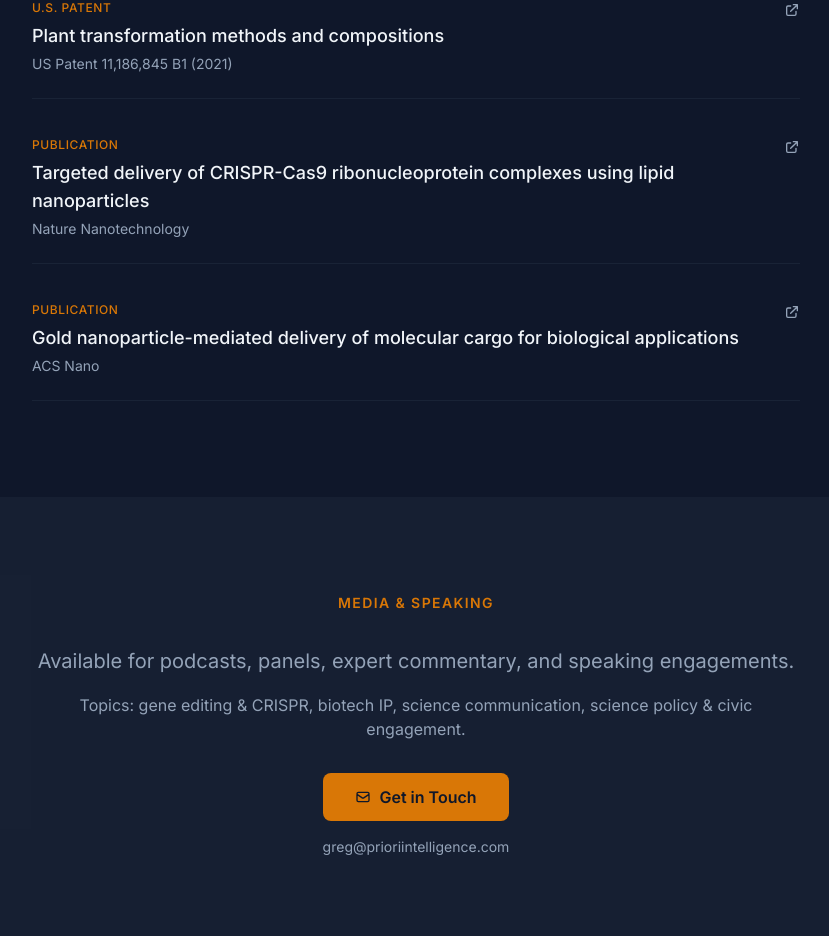
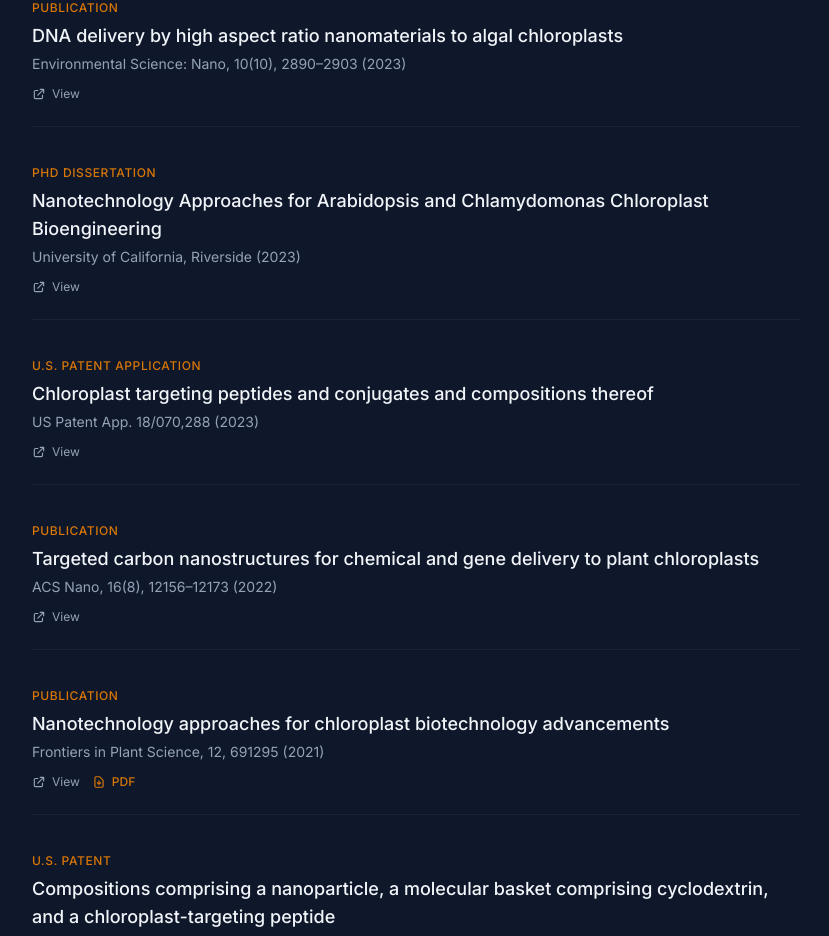
Before and after one commit to gregnewkirk/gregnewkirk-com, a Next.js app: page / in a window 1280 px wide. Shown: the part 2220-3156 px from the top of the page, without its empty margins (224-1053 px from the left). Built offline with nearby package versions, Linux system fonts and the light colour scheme.

Commit message:
Replace placeholder publications with full accurate list + PDF download links

```diff
--- a/src/app/page.tsx
+++ b/src/app/page.tsx
@@ -56,27 +56,84 @@
 
 const publications = [
   {
-    title: "Plant transformation methods and compositions",
+    title: "DNA delivery by high aspect ratio nanomaterials to algal chloroplasts",
+    type: "Publication",
+    citation: "Environmental Science: Nano, 10(10), 2890–2903",
+    year: "2023",
+    href: "https://doi.org/10.1039/d3en00018d",
+    pdf: null,
+  },
+  {
+    title: "Nanotechnology Approaches for Arabidopsis and Chlamydomonas Chloroplast Bioengineering",
+    type: "PhD Dissertation",
+    citation: "University of California, Riverside",
+    year: "2023",
+    href: "https://scholar.google.com/citations?user=sI--g3gAAAAJ",
+    pdf: null,
+  },
+  {
+    title: "Chloroplast targeting peptides and conjugates and compositions thereof",
+    type: "U.S. Patent Application",
+    citation: "US Patent App. 18/070,288",
+    year: "2023",
+    href: "https://patents.google.com/patent/US20230183756A1",
+    pdf: null,
+  },
+  {
+    title: "Targeted carbon nanostructures for chemical and gene delivery to plant chloroplasts",
+    type: "Publication",
+    citation: "ACS Nano, 16(8), 12156–12173",
+    year: "2022",
+    href: "https://doi.org/10.1021/acsnano.2c05522",
+    pdf: null,
+  },
+  {
+    title: "Nanotechnology approaches for chloroplast biotechnology advancements",
+    type: "Publication",
+    citation: "Frontiers in Plant Science, 12, 691295",
+    year: "2021",
+    href: "https://doi.org/10.3389/fpls.2021.691295",
+    pdf: "https://www.frontiersin.org/articles/10.3389/fpls.2021.691295/pdf",
+  },
+  {
+    title: "Compositions comprising a nanoparticle, a molecular basket comprising cyclodextrin, and a chloroplast-targeting peptide",
     type: "U.S. Patent",
-    citation: "US Patent 11,186,845 B1",
+    citation: "US Patent 11,186,845",
     year: "2021",
     href: "https://patents.google.com/patent/US11186845B1",
+    pdf: null,
   },
   {
-    title:
-      "Targeted delivery of CRISPR-Cas9 ribonucleoprotein complexes using lipid nanoparticles",
+    title: "Nanoparticle-mediated genetic engineering of plants",
     type: "Publication",
-    citation: "Nature Nanotechnology",
-    year: "",
-    href: "#",
+    citation: "Molecular Plant, 12(8), 1037–1040",
+    year: "2019",
+    href: "https://doi.org/10.1016/j.molp.2019.06.010",
+    pdf: "https://www.cell.com/action/showPdf?pii=S1674-2052%2819%2930231-X",
   },
   {
-    title:
-      "Gold nanoparticle-mediated delivery of molecular cargo for biological applications",
+    title: "Nanobiotechnology approaches for engineering smart plant sensors",
     type: "Publication",
-    citation: "ACS Nano",
-    year: "",
-    href: "#",
+    citation: "Nature Nanotechnology, 14(6), 541–553",
+    year: "2019",
+    href: "https://doi.org/10.1038/s41565-019-0470-6",
+    pdf: null,
+  },
+  {
+    title: "Catalytic scavenging of plant reactive oxygen species in vivo by anionic cerium oxide nanoparticles",
+    type: "Publication",
+    citation: "Journal of Visualized Experiments (JoVE), 58373",
+    year: "2018",
+    href: "https://doi.org/10.3791/58373",
+    pdf: "https://www.ncbi.nlm.nih.gov/pmc/articles/PMC6231912/pdf",
+  },
+  {
+    title: "A 2018 Ballot Measure Analysis for Voters: The CA Water Bond and its Impact on Scientific Research",
+    type: "Publication",
+    citation: "Journal of Science Policy and Governance, 13",
+    year: "2018",
+    href: "https://scholar.google.com/citations?user=sI--g3gAAAAJ",
+    pdf: null,
   },
 ];
 
@@ -236,42 +293,56 @@
           </h2>
           <div className="space-y-8">
             {publications.map((p) => (
-              <a
-                key={p.title}
-                href={p.href}
-                target="_blank"
-                rel="noopener noreferrer"
-                className="group block"
-              >
+              <div key={p.title} className="group">
                 <div className="flex items-start gap-4">
                   <div className="flex-1">
                     <span className="text-xs font-medium tracking-wider uppercase text-[var(--color-accent)]">
                       {p.type}
                     </span>
-                    <h3 className="text-lg font-medium mt-1 group-hover:text-[var(--color-accent)] transition-colors">
-                      {p.title}
-                    </h3>
+                    <a
+                      href={p.href}
+                      target="_blank"
+                      rel="noopener noreferrer"
+                      className="block"
+                    >
+                      <h3 className="text-lg font-medium mt-1 hover:text-[var(--color-accent)] transition-colors">
+                        {p.title}
+                      </h3>
+                    </a>
                     <p className="text-[var(--color-muted)] text-sm mt-1">
                       {p.citation}
                       {p.year && ` (${p.year})`}
                     </p>
+                    <div className="flex gap-3 mt-3">
+                      <a
+                        href={p.href}
+                        target="_blank"
+                        rel="noopener noreferrer"
+                        className="inline-flex items-center gap-1.5 text-xs text-[var(--color-muted)] hover:text-[var(--color-accent)] transition-colors"
+                      >
+                        <svg className="w-3.5 h-3.5" fill="none" viewBox="0 0 24 24" stroke="currentColor" strokeWidth={2}>
+                          <path strokeLinecap="round" strokeLinejoin="round" d="M10 6H6a2 2 0 00-2 2v10a2 2 0 002 2h10a2 2 0 002-2v-4M14 4h6m0 0v6m0-6L10 14" />
+                        </svg>
+                        View
+                      </a>
+                      {p.pdf && (
+                        <a
+                          href={p.pdf}
+                          target="_blank"
+                          rel="noopener noreferrer"
+                          className="inline-flex items-center gap-1.5 text-xs text-[var(--color-accent)] hover:text-[var(--color-accent-light)] transition-colors font-medium"
+                        >
+                          <svg className="w-3.5 h-3.5" fill="none" viewBox="0 0 24 24" stroke="currentColor" strokeWidth={2}>
+                            <path strokeLinecap="round" strokeLinejoin="round" d="M12 10v6m0 0l-3-3m3 3l3-3m2 8H7a2 2 0 01-2-2V5a2 2 0 012-2h5.586a1 1 0 01.707.293l5.414 5.414a1 1 0 01.293.707V19a2 2 0 01-2 2z" />
+                          </svg>
+                          PDF
+                        </a>
+                      )}
+                    </div>
                   </div>
-                  <svg
-                    className="w-4 h-4 text-[var(--color-muted)] group-hover:text-[var(--color-accent)] transition-colors mt-2 shrink-0"
-                    fill="none"
-                    viewBox="0 0 24 24"
-                    stroke="currentColor"
-                    strokeWidth={2}
-                  >
-                    <path
-                      strokeLinecap="round"
-                      strokeLinejoin="round"
-                      d="M10 6H6a2 2 0 00-2 2v10a2 2 0 002 2h10a2 2 0 002-2v-4M14 4h6m0 0v6m0-6L10 14"
-                    />
-                  </svg>
                 </div>
                 <div className="border-b border-[var(--color-surface-light)]/30 mt-6" />
-              </a>
+              </div>
             ))}
           </div>
         </div>
```
